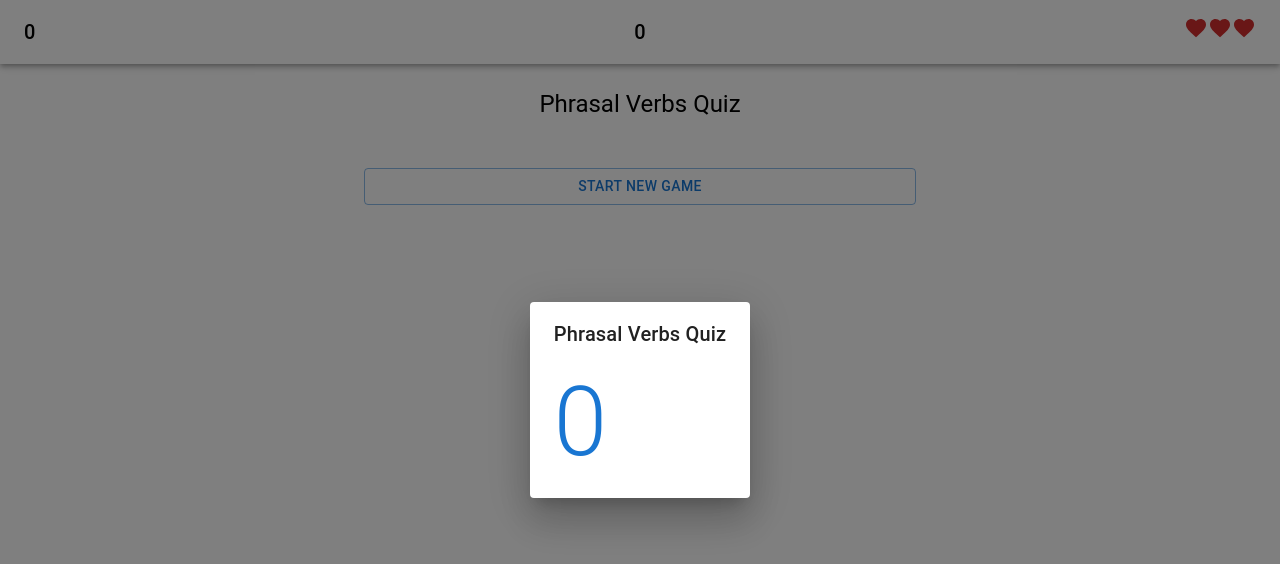
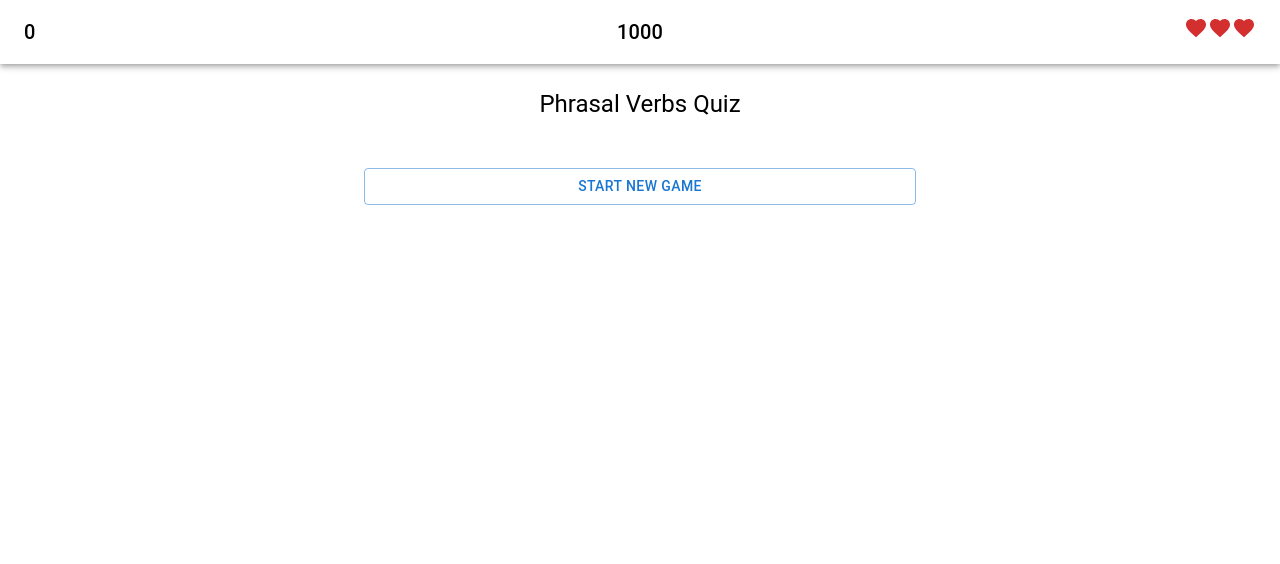
Before and after one commit to menusal/phrasal-game, a React (Vite) app in the folder game/: page / in a window 1280 px wide. Shown: the top 564 px of the page. Built offline with nearby package versions, Linux system fonts and the light colour scheme; what js-confetti would draw is missing.

Commit message:
update flow

```diff
--- a/game/package.json
+++ b/game/package.json
@@ -13,6 +13,7 @@
     "@emotion/styled": "^11.10.5",
     "@mui/icons-material": "^5.11.0",
     "@mui/material": "^5.11.2",
+    "framer-motion": "^8.0.2",
     "js-confetti": "^0.11.0",
     "react": "^18.2.0",
     "react-dom": "^18.2.0",
--- a/game/src/App.css
+++ b/game/src/App.css
@@ -33,3 +33,9 @@
 .header {
   background-color: darkorange;
 }
+
+.modalContent {
+  display: flex;
+  align-items: center;
+  justify-content: center;
+}
--- a/game/src/App.tsx
+++ b/game/src/App.tsx
@@ -23,6 +23,7 @@ import AccessTimeIcon from "@mui/icons-material/AccessTime";
 import JSConfetti from "js-confetti";
 import { MAX_SCORE } from "./config";
 import StartModal from "./components/StartModal";
+import Counter from "./components/Counter";
 
 const jsConfetti = new JSConfetti();
 
@@ -35,17 +36,17 @@ function App() {
 
   const { getQuiz } = useQuestion();
 
-  const { time, isRunning, start, stop, reset, formatTime } = useTimer();
+  const { time, timeFrom, isRunning, start, stop, reset } = useTimer();
 
   const { lifes, removeLife, resetLifes } = useLifes();
 
-  const { score, addPoint, resetScore } = useScore();
+  const { score, addPoint, resetScore, scoreFrom } = useScore();
 
   const resetGame = () => {
     resetLifes();
     reset();
     stop();
-    setOpen(true);
+    score > 0 && setOpen(true);
     setButtonText("Start new game");
   };
 
@@ -72,19 +73,13 @@ function App() {
     setAnimate(true);
   };
 
-  const startGame = () => {
-    setUpGame();
-    fetchQuiz();
-    start();
-  };
-
   const handleResponse = (response: string) => {
     setResponse(response);
     stop();
     reset();
     if (response === quiz?.question.description) {
       jsConfetti.addConfetti();
-      addPoint(time);
+      addPoint(time > 0 ? time : 1);
     } else {
       removeLife();
     }
@@ -102,11 +97,23 @@ function App() {
     }, 1500);
   };
 
+  const handleClose = () => {
+    setOpen(false);
+    resetScore();
+  };
+
   return (
     <>
-      <Header />
+      <Header
+        score={score}
+        scoreFrom={scoreFrom}
+        time={time}
+        timeFrom={timeFrom}
+        lifes={lifes}
+        isRunning={isRunning}
+      />
       <Container maxWidth="sm">
-        <StartModal open={open} onClose={() => setOpen(false)} score={score} />
+        <StartModal open={open} onClose={handleClose} score={score} />
         <Grid container spacing={2}>
           <Grid item xs={12}>
             <Grow in={true}>
@@ -178,15 +185,32 @@ function App() {
       </Container>
     </>
   );
+}
 
-  function Header() {
+export default App;
+
+function Header({
+  score,
+  scoreFrom,
+  time,
+  timeFrom,
+  isRunning,
+  lifes,
+}: {
+  score: number;
+  scoreFrom: number;
+  time: number;
+  timeFrom: number;
+  isRunning: boolean;
+  lifes: number;
+}) {
   return (
     <Box sx={{ flexGrow: 1 }}>
       <AppBar position="static" sx={{ bgcolor: "transparent" }}>
         <Toolbar>
           <Grid container>
-              <Score score={score} />
-              <Timer time={time} isRunning={isRunning} />
+            <Score score={score} scoreFrom={scoreFrom} />
+            <Timer time={time} isRunning={isRunning} timeFrom={timeFrom} />
             <Lifes lifes={lifes} />
           </Grid>
         </Toolbar>
@@ -194,9 +218,6 @@ function App() {
     </Box>
   );
 }
-}
-
-export default App;
 
 function Lifes({ lifes }: { lifes: number }) {
   return (
@@ -210,27 +231,37 @@ function Lifes({ lifes }: { lifes: number }) {
   );
 }
 
-function Score({ score }: { score: number }) {
+function Score({ score, scoreFrom }: { score: number; scoreFrom: number }) {
   return (
     <Grid item xs={4}>
       <Box display="flex" justifyContent="flex-start">
-        <Typography variant="h6" color="initial">
-          {score}
-        </Typography>
+        <Counter from={scoreFrom} to={score} duration={2} variant='h6' />
       </Box>
     </Grid>
   );
 }
 
-function Timer({ time, isRunning }: { time: number; isRunning: boolean }) {
-  const points = Math.floor(MAX_SCORE / time);
+function Timer({
+  time,
+  timeFrom,
+  isRunning,
+}: {
+  time: number;
+  timeFrom: number;
+  isRunning: boolean;
+}) {
+  const points = Math.floor(MAX_SCORE / time) || 0;
+  const pointsFrom = Math.floor(MAX_SCORE / timeFrom) || 0;
 
   return (
     <Grid item xs={4}>
       <Box display="flex" justifyContent="center">
-        <Typography variant="h6" color="initial">
-          {isFinite(points) ? points : 0}
-        </Typography>
+        <Counter
+          from={isFinite(pointsFrom) ? pointsFrom : 0}
+          to={isFinite(points) ? points : 0}
+          duration={1}
+          variant='h6'
+        />
       </Box>
     </Grid>
   );
--- /dev/null
+++ b/game/src/components/Counter.tsx
@@ -0,0 +1,36 @@
+import { Typography } from "@mui/material";
+import { animate } from "framer-motion";
+import { useRef, useEffect } from "react";
+
+export default function Counter({
+  from,
+  to,
+  duration = 1.5,
+  variant = 'h6',
+  color = "initial",
+}: {
+  from: number;
+  to: number;
+  duration: number;
+  variant: string;
+  color?: string;
+}) {
+  const nodeRef = useRef();
+
+  useEffect(() => {
+    const node = nodeRef.current;
+
+    const controls = animate(from, to, {
+      duration: duration,
+      onUpdate(value) {
+        // @ts-ignore
+        node.textContent = Math.floor(value);
+      },
+    });
+
+    return () => controls.stop();
+  }, [from, to]);
+
+  // @ts-ignore
+  return <Typography variant={variant} color={color} ref={nodeRef} component={"span"} />;
+}
--- a/game/src/components/StartModal.tsx
+++ b/game/src/components/StartModal.tsx
@@ -4,10 +4,9 @@ import {
   DialogTitle,
   DialogContent,
   DialogContentText,
-  Typography,
-  Box,
+  DialogActions,
 } from "@mui/material";
-import React from "react";
+import Counter from "./Counter";
 
 export default function StartModal({
   open,
@@ -29,16 +28,25 @@ export default function StartModal({
       aria-labelledby="alert-dialog-title"
       aria-describedby="alert-dialog-description"
     >
-      <DialogTitle id="alert-dialog-title">Phrasal Verbs Quiz</DialogTitle>
-      <DialogContent>
+      <DialogTitle id="alert-dialog-title"> Your final score is</DialogTitle>
+      <DialogContent className="modalContent">
         <DialogContentText id="alert-dialog-description">
-          <Box>
-            <Typography variant="h1" color="primary">
-              {score}
-            </Typography>
-          </Box>
+          <>
+            <Counter
+              from={0}
+              to={score}
+              duration={2}
+              variant="h3"
+              color="primary"
+            />
+          </>
         </DialogContentText>
       </DialogContent>
+      <DialogActions>
+        <Button onClick={handleClose} autoFocus>
+          Close
+        </Button>
+      </DialogActions>
     </Dialog>
   );
 }
--- a/game/src/hooks/useScore.ts
+++ b/game/src/hooks/useScore.ts
@@ -4,8 +4,10 @@ import { MAX_SCORE } from '../config'
 
 export default function useScore() {
     const [score, setScore] = React.useState(0)
+    const [scoreFrom, setScoreFrom] = React.useState(0)
 
     const addPoint = (time: number) => {
+        setScoreFrom(score)
         setScore(Math.floor(MAX_SCORE / time) + score)
     }
 
@@ -13,5 +15,5 @@ export default function useScore() {
         setScore(0)
     }
 
-    return { score, addPoint, resetScore }
+    return { score, scoreFrom, addPoint, resetScore }
 }
--- a/game/src/hooks/useTimer.ts
+++ b/game/src/hooks/useTimer.ts
@@ -1,7 +1,9 @@
 import React from 'react'
+import { MAX_SCORE } from '../config'
 
 export default function useTimer() {
-    const [time, setTime] = React.useState(0)
+    const [time, setTime] = React.useState(1)
+    const [timeFrom, setTimeFrom] = React.useState(0)
     const [isRunning, setIsRunning] = React.useState(false)
 
     React.useEffect(() => {
@@ -9,6 +11,7 @@ export default function useTimer() {
 
         if (isRunning) {
             interval = setInterval(() => {
+                setTimeFrom(time)
                 setTime((time) => time + 1)
             }, 1000)
         } else if (!isRunning && time !== 0) {
@@ -27,18 +30,10 @@ export default function useTimer() {
     }
 
     const reset = () => {
-        setTime(0)
+        setTime(1)
+        setTimeFrom(0)
         setIsRunning(false)
     }
 
-    const formatTime = (time: number) => {
-        const getSeconds = `0${(time % 60)}`.slice(-2)
-        const minutes = `${Math.floor(time / 60)}`
-        const getMinutes = `0${minutes % 60}`.slice(-2)
-        const getHours = `0${Math.floor(time / 3600)}`.slice(-2)
-
-        return `${getHours} : ${getMinutes} : ${getSeconds}`
-    }
-
-    return { time, isRunning, start, stop, reset, formatTime }
+    return { time, timeFrom, isRunning, start, stop, reset }
 }
```
Also changed, not shown: 1 other file (tests, documents, lock files or other folders). Lines whose indentation alone changed are shown as unchanged.
